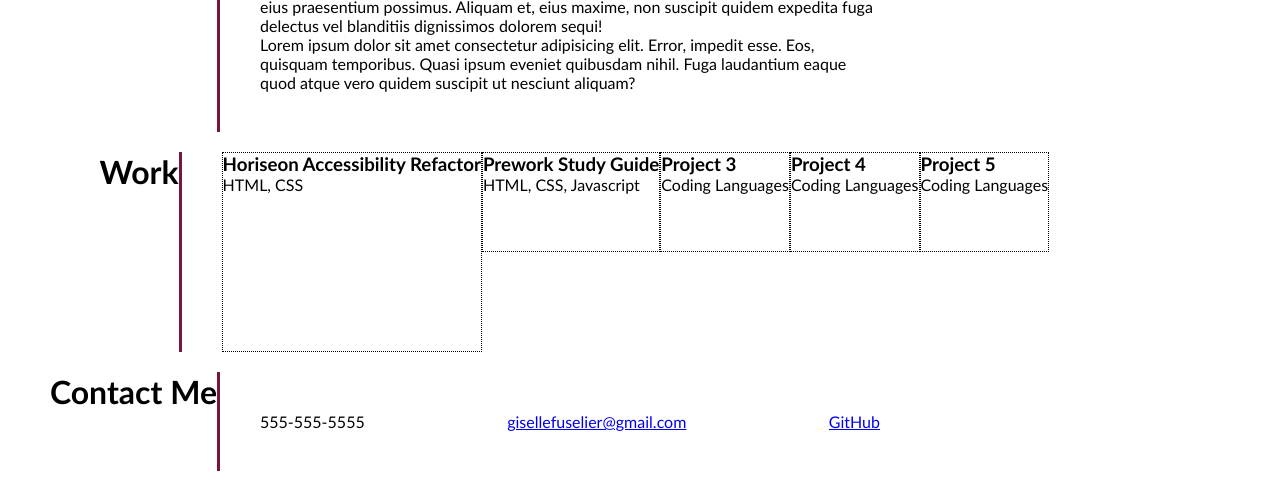
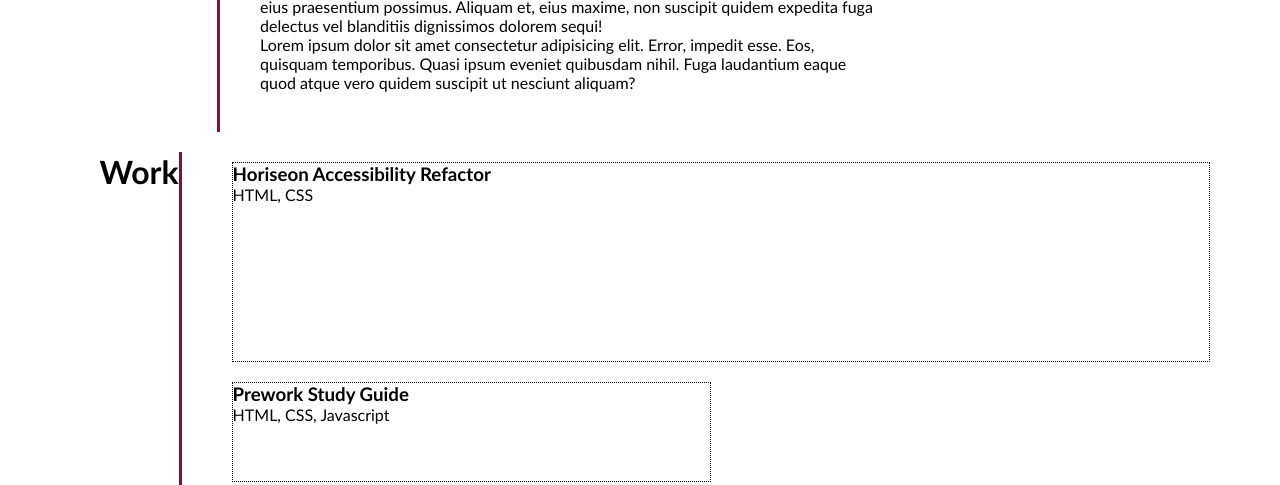
Before and after one commit to gfuselier/Professional-Portfolio, a plain HTML site: page index.html in a window 1280 px wide. Shown: the part 360-845 px from the top of the page. Drawn offline with Linux system fonts and the light colour scheme.

Commit message:
set flex grow

```diff
--- a/assets/styles.css
+++ b/assets/styles.css
@@ -81,16 +81,18 @@ nav a {
 
 .card {
     border: 1px dotted black;
+    margin: 10px;
 }
 
 #project-1 {
     height: 200px;
-
+    flex-grow: 1;
+    min-width: 50%;
 }
 
 #project-2, #project-3, #project-4, #project-5 {
     height: 100px;
-
+    min-width: 48%;
 }
 
 #contact-me {
```
